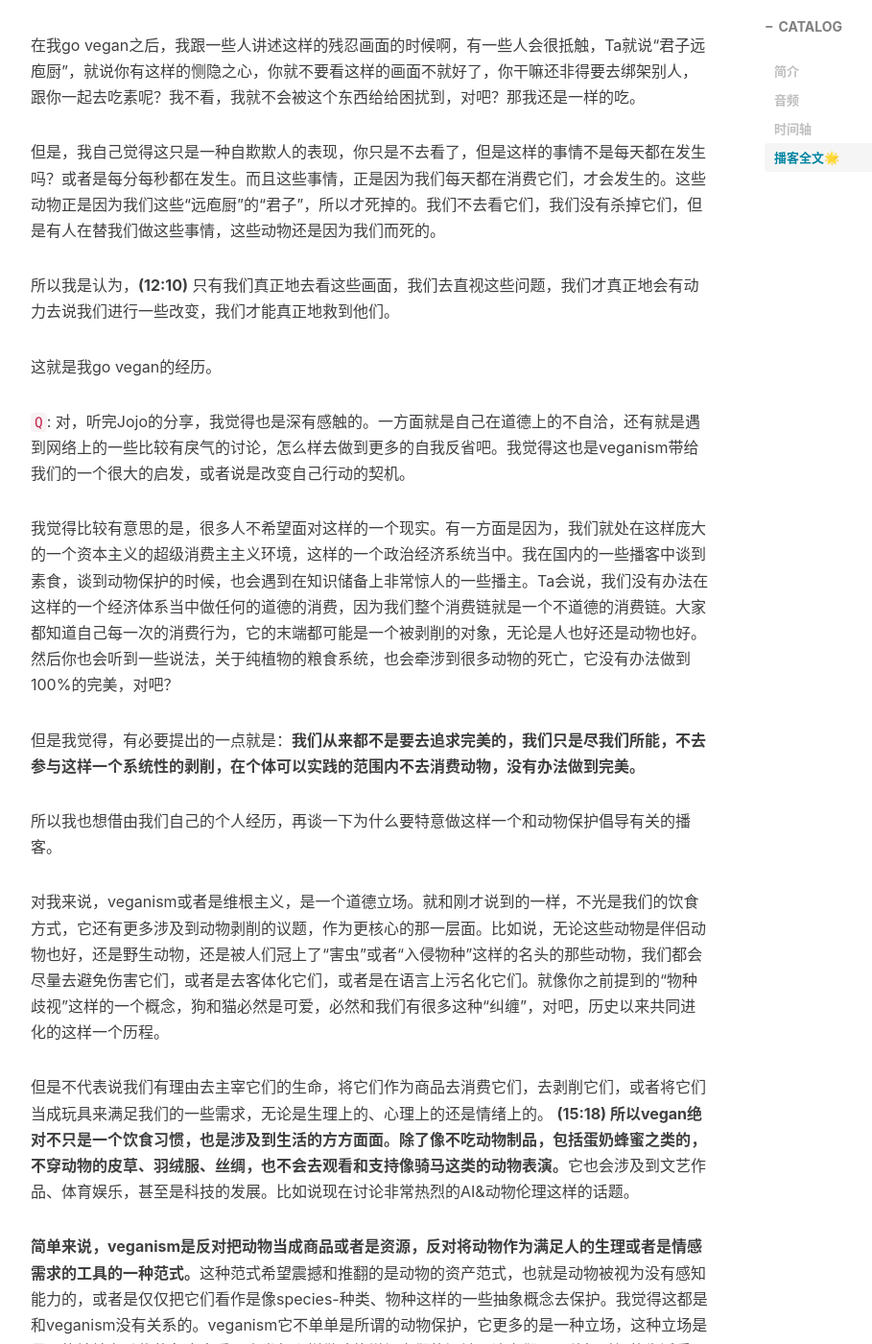
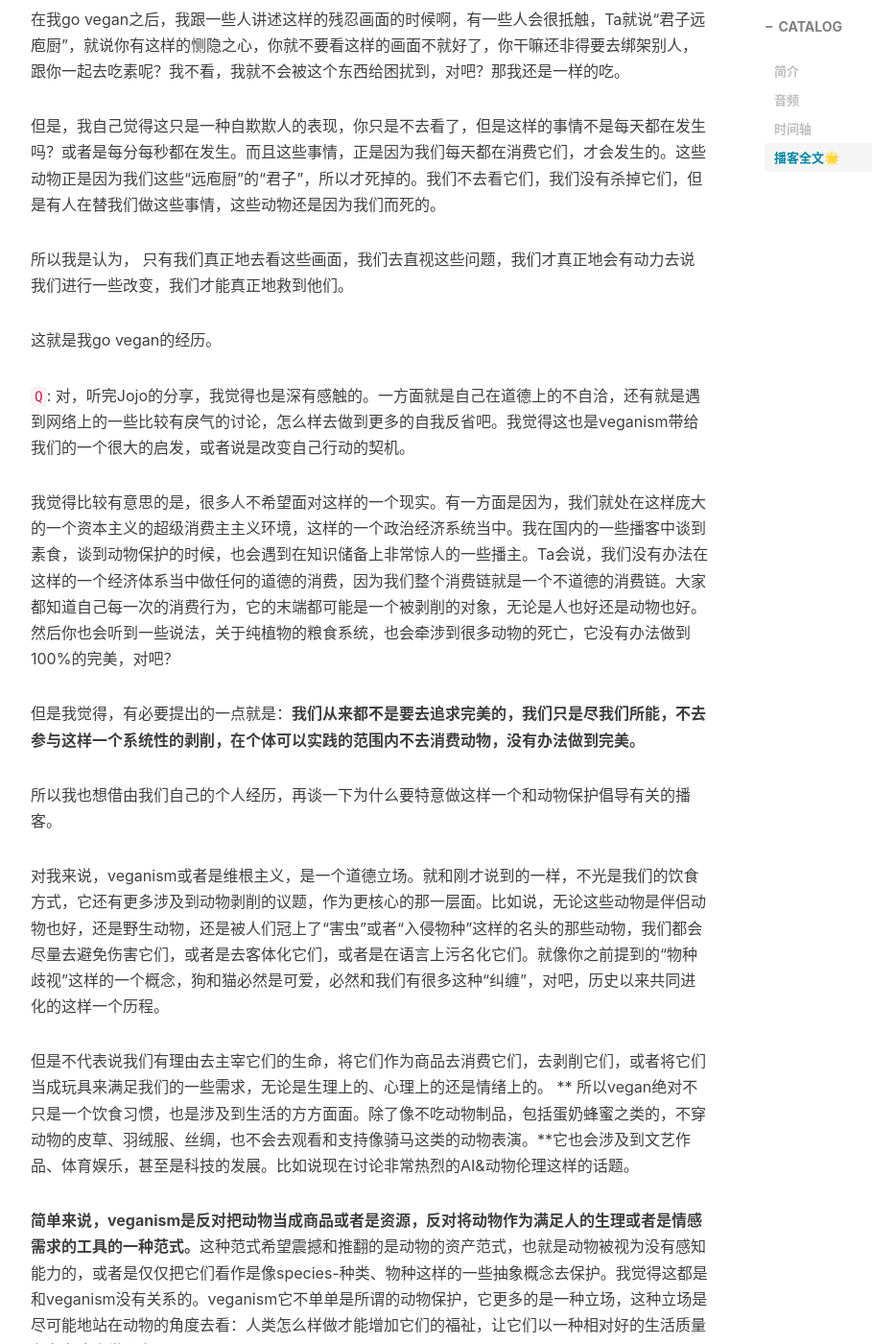
Before and after one commit to slightlytofu/slightlytofu.github.io, a Jekyll site: the page built from _posts/2025-02-04-Vol.01-两个不吃动物的人的播客.md, in a window 1280 px wide and 1400 px high, scrolled down 4495 px. Shown: the whole window at 96% size, without its empty margins (233-1142 px from the left). Built offline with Jekyll 4.4.1, drawn with Linux system fonts in a browser that asks for light colours; nearby versions of some CDN libraries; comment, search, counter and statistics services are not loaded; some of the changed text lies outside the part shown.

Commit message:
🎨 (vol-01): Clean up typos, whitespace, and transcript timestamps

```diff
--- a/_posts/2025-02-04-Vol.01-两个不吃动物的人的播客.md
+++ b/_posts/2025-02-04-Vol.01-两个不吃动物的人的播客.md
@@ -70,7 +70,7 @@ tags:
 
 那Jojo来聊一下你的go vegan的经历吧。
 
-`Jojo`: **(05:18)** 大家好，我是Jo，也可以叫我Jojo，我是2021年开始go vegan的。
+`Jojo`: 大家好，我是Jo，也可以叫我Jojo，我是2021年开始go vegan的。
 
 刚才Q说到自己go vegan以前是一个无肉不欢的人，其实我之前也是，我之前吃蔬菜非常少的一个人。但是——我现在看来有一些矛盾的一点是——在我go vegan之前，我又一直自认为自己是一个非常喜欢动物，并且很关心动物的人。比如说从小就一直很喜欢看一些动物相关的纪录片啊，关心那些流浪动物啊，反正做一些我自己认为是很有爱心的事情。
 
@@ -96,11 +96,11 @@ tags:
 
 我在看完这些书之后，明白了把这些动物当成食材，当成物品，是一种人类中心主义和物种歧视主义的呈现方式，认为它们是一种物品，而不是一种跟我们一样，有感情，也有自己的偏好的一些独立的个体。所以我就觉得，我不想再继续让这样残忍的事情发生，所以我就go vegan了。
 
-在我go vegan之后，我跟一些人讲述这样的残忍画面的时候啊，有一些人会很抵触，Ta就说“君子远庖厨”，就说你有这样的恻隐之心，你就不要看这样的画面不就好了，你干嘛还非得要去绑架别人，跟你一起去吃素呢？我不看，我就不会被这个东西给给困扰到，对吧？那我还是一样的吃。
+在我go vegan之后，我跟一些人讲述这样的残忍画面的时候啊，有一些人会很抵触，Ta就说“君子远庖厨”，就说你有这样的恻隐之心，你就不要看这样的画面不就好了，你干嘛还非得要去绑架别人，跟你一起去吃素呢？我不看，我就不会被这个东西给困扰到，对吧？那我还是一样的吃。
 
 但是，我自己觉得这只是一种自欺欺人的表现，你只是不去看了，但是这样的事情不是每天都在发生吗？或者是每分每秒都在发生。而且这些事情，正是因为我们每天都在消费它们，才会发生的。这些动物正是因为我们这些“远庖厨”的“君子”，所以才死掉的。我们不去看它们，我们没有杀掉它们，但是有人在替我们做这些事情，这些动物还是因为我们而死的。
 
-所以我是认为，**(12:10)** 只有我们真正地去看这些画面，我们去直视这些问题，我们才真正地会有动力去说我们进行一些改变，我们才能真正地救到他们。
+所以我是认为， 只有我们真正地去看这些画面，我们去直视这些问题，我们才真正地会有动力去说我们进行一些改变，我们才能真正地救到他们。
 
 这就是我go vegan的经历。
 
@@ -114,7 +114,7 @@ tags:
 
 对我来说，veganism或者是维根主义，是一个道德立场。就和刚才说到的一样，不光是我们的饮食方式，它还有更多涉及到动物剥削的议题，作为更核心的那一层面。比如说，无论这些动物是伴侣动物也好，还是野生动物，还是被人们冠上了“害虫”或者“入侵物种”这样的名头的那些动物，我们都会尽量去避免伤害它们，或者是去客体化它们，或者是在语言上污名化它们。就像你之前提到的“物种歧视”这样的一个概念，狗和猫必然是可爱，必然和我们有很多这种“纠缠”，对吧，历史以来共同进化的这样一个历程。
 
-但是不代表说我们有理由去主宰它们的生命，将它们作为商品去消费它们，去剥削它们，或者将它们当成玩具来满足我们的一些需求，无论是生理上的、心理上的还是情绪上的。 **(15:18) 所以vegan绝对不只是一个饮食习惯，也是涉及到生活的方方面面。除了像不吃动物制品，包括蛋奶蜂蜜之类的，不穿动物的皮草、羽绒服、丝绸，也不会去观看和支持像骑马这类的动物表演。**它也会涉及到文艺作品、体育娱乐，甚至是科技的发展。比如说现在讨论非常热烈的AI&动物伦理这样的话题。
+但是不代表说我们有理由去主宰它们的生命，将它们作为商品去消费它们，去剥削它们，或者将它们当成玩具来满足我们的一些需求，无论是生理上的、心理上的还是情绪上的。 ** 所以vegan绝对不只是一个饮食习惯，也是涉及到生活的方方面面。除了像不吃动物制品，包括蛋奶蜂蜜之类的，不穿动物的皮草、羽绒服、丝绸，也不会去观看和支持像骑马这类的动物表演。**它也会涉及到文艺作品、体育娱乐，甚至是科技的发展。比如说现在讨论非常热烈的AI&动物伦理这样的话题。
 
 **简单来说，veganism是反对把动物当成商品或者是资源，反对将动物作为满足人的生理或者是情感需求的工具的一种范式。**这种范式希望震撼和推翻的是动物的资产范式，也就是动物被视为没有感知能力的，或者是仅仅把它们看作是像species-种类、物种这样的一些抽象概念去保护。我觉得这都是和veganism没有关系的。veganism它不单单是所谓的动物保护，它更多的是一种立场，这种立场是尽可能地站在动物的角度去看：人类怎么样做才能增加它们的福祉，让它们以一种相对好的生活质量存在在这个世界上。
 
@@ -224,7 +224,7 @@ tags:
 
 我觉得尤其是动物的眼睛，每次和动物眼睛隔着屏幕对视的时候，我还是会非常触动，我会就又重新告诉我为什么要去做这样的一个决定。我觉得这样的系统性的不公，实在是……不应该继续下去，我有能力去不去直接地去吃它们，也不把这种伤害去外包给其他的人这样。
 
-**(45:10)** Anyway, 我觉得我们时间也差不多了，接下来就是到了我们的预告环节。我们之前也在考虑说，最近最火的一个互联网现象就是小红书有了很多的所谓的TikTok Refugees（美版抖音难民），包括一些现象，像这种所谓的猫税狗税啊，还有像一些中西方文化的这种冲击啊，都是非常值得讨论。
+Anyway, 我觉得我们时间也差不多了，接下来就是到了我们的预告环节。我们之前也在考虑说，最近最火的一个互联网现象就是小红书有了很多的所谓的TikTok Refugees（美版抖音难民），包括一些现象，像这种所谓的猫税狗税啊，还有像一些中西方文化的这种冲击啊，都是非常值得讨论。
 
 最近正好有一篇，我看到在小红书上点赞量非常高的一篇，是关于当一个白人男性问我吃不吃狗肉的时候，我回答说：我吃。就由这个帖子引发的一系列的思考吧，我们下期会讨论一下这个话题。
 
```
Also changed, not shown: other parts of _posts/2025-02-04-Vol.01-两个不吃动物的人的播客.md (+7 -7 lines).
